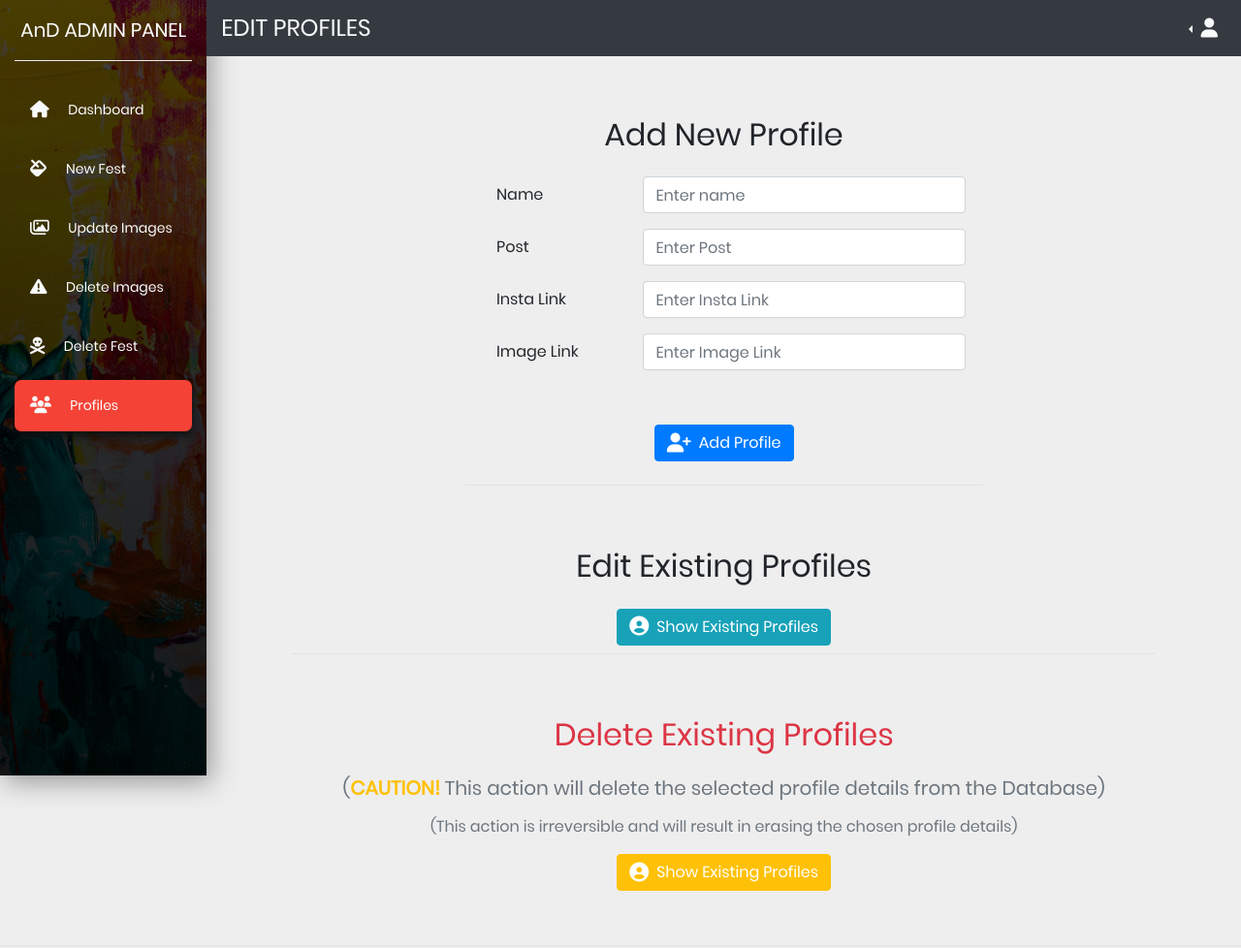
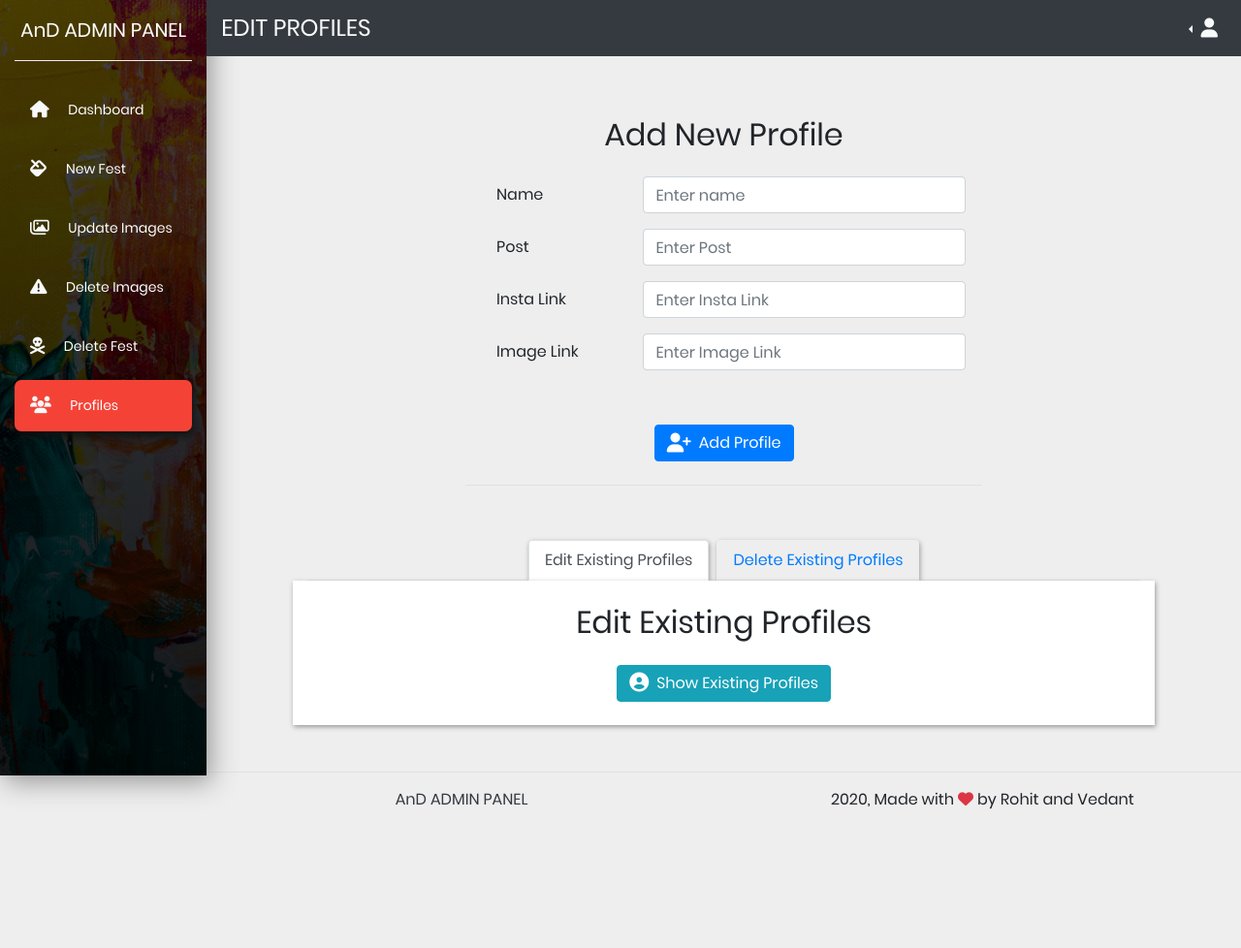
Before and after one commit to VedantBang/ArtsnDecoWebsite, a website: page admin/profiles.html in a window 1280 px wide. Shown: the top 978 px of the page at 97% size. After the commit the page ends 853 px from the top, so only its background shows below. Drawn offline with nearby package versions, Linux system fonts and the light colour scheme; no server answers.

Commit message:
Profiles page Tabs added

```diff
--- a/admin/css/dashboard.css
+++ b/admin/css/dashboard.css
@@ -136,7 +136,18 @@ body {
 }
 /* End Of Add Profile */
 
+/* Update Delete Profile Tabs */
+.nav-tabs {
+  display: flex;
+  justify-content: center;
+}
+/* End Of Update Delete Profile Tabs */
+
 /* Edit Profiles */
+.edit-profiles-tab {
+  background: white;
+}
+
 .edit-profiles {
   display: none;
 }
@@ -164,6 +175,10 @@ body {
 /* End Of Edit Profiles */
 
 /* Delete Profiles */
+.delete-profiles-tab {
+  background: white;
+}
+
 .delete-profiles {
   display: none;
 }
--- a/admin/profiles.html
+++ b/admin/profiles.html
@@ -347,7 +347,7 @@
                 </div>
                 <div class="form-group row justify-content-center">
                   <button
-                    type="submit"
+                    type="button"
                     class="btn btn-primary mt-2"
                     id="add-profile"
                   >
@@ -363,19 +363,68 @@
     </div>
     <!-- End Of Add New Profile -->
 
+    <!-- Tab Section for Update and Delete Profiles -->
+    <div class="container-fluid">
+      <div class="row justify-content-center">
+        <div class="col-xl-10 col-lg-9 col-md-8 ml-auto">
+          <div class="row pt-1 mt-1 justify-content-center">
+            <div class="col-sm-10">
+              <ul class="nav nav-tabs" id="ud-profiles-tab" role="tablist">
+                <li class="nav-item">
+                  <a
+                    href="#edit-profiles-tab"
+                    class="nav-link active card-common mr-1"
+                    id="update-profiles-tab"
+                    data-toggle="tab"
+                    role="tab"
+                    aria-controls="edit-profiles"
+                    aria-selected="true"
+                  >
+                    Edit Existing Profiles
+                  </a>
+                </li>
+                <li class="nav-item">
+                  <a
+                    href="#delete-profiles-tab"
+                    class="nav-link card-common ml-1"
+                    id="remove-profiles-tab"
+                    data-toggle="tab"
+                    role="tab"
+                    aria-controls="delete-profiles"
+                    aria-selected="false"
+                  >
+                    Delete Existing Profiles
+                  </a>
+                </li>
+              </ul>
+            </div>
+          </div>
+        </div>
+      </div>
+    </div>
+    <!-- End Of Tab Section for Update and Delete Profiles -->
+
+    <!-- Tab Content -->
+    <div class="tab-content" id="ud-profiles-tab-content">
+      <div
+        class="tab-pane fade show active"
+        id="edit-profiles-tab"
+        role="tabpanel"
+        aria-labelledby="edit-profiles-tab"
+      >
         <!-- Edit Existing Profile -->
         <div class="container-fluid">
           <div class="row justify-content-center">
             <div class="col-xl-10 col-lg-9 col-md-8 ml-auto">
-          <div class="row pt-1 mt-1 mb-5 justify-content-center">
-            <div class="col-sm-10 p-2 border-bottom">
-              <h2 class="text-center mb-4">
+              <div class="row mb-5 justify-content-center">
+                <div class="col-sm-10 edit-profiles-tab card-common">
+                  <h2 class="text-center mb-4 pt-4">
                     Edit Existing Profiles
                   </h2>
                   <div class="row justify-content-center">
                     <button
                       type="button"
-                  class="btn btn-info"
+                      class="btn btn-info mb-4"
                       id="show-existing-profiles"
                     >
                       <i class="fas fa-user-circle fa-lg text-white mr-1"></i>
@@ -385,8 +434,8 @@
                   <div class="container no-profiles">
                     <div class="row justify-content-center mt-3">
                       <p class="col-12 text-center text-muted mt-3 mb-4">
-                    Looks Like you haven't added any Profiles yet, please go up
-                    and add a profile
+                        Looks Like you haven't added any Profiles yet, please go
+                        up and add a profile
                       </p>
                     </div>
                   </div>
@@ -413,7 +462,10 @@
                         class="col-xl-8 col-lg-10 col-sm-12"
                       >
                         <div class="form-group row">
-                      <label for="update-name" class="col-sm-4 col-form-label">
+                          <label
+                            for="update-name"
+                            class="col-sm-4 col-form-label"
+                          >
                             Edit Name
                           </label>
                           <input
@@ -424,7 +476,10 @@
                           />
                         </div>
                         <div class="form-group row">
-                      <label for="update-post" class="col-sm-4 col-form-label">
+                          <label
+                            for="update-post"
+                            class="col-sm-4 col-form-label"
+                          >
                             Edit Post
                           </label>
                           <input
@@ -435,7 +490,10 @@
                           />
                         </div>
                         <div class="form-group row">
-                      <label for="update-link" class="col-sm-4 col-form-label">
+                          <label
+                            for="update-link"
+                            class="col-sm-4 col-form-label"
+                          >
                             Edit Insta Link
                           </label>
                           <input
@@ -446,7 +504,10 @@
                           />
                         </div>
                         <div class="form-group row">
-                      <label for="update-image" class="col-sm-4 col-form-label">
+                          <label
+                            for="update-image"
+                            class="col-sm-4 col-form-label"
+                          >
                             Edit Image Link
                           </label>
                           <input
@@ -483,7 +544,9 @@
                             class="btn btn-success"
                             id="update-profile"
                           >
-                        <i class="fas fa-user-edit fa-lg text-white mr-1"></i>
+                            <i
+                              class="fas fa-user-edit fa-lg text-white mr-1"
+                            ></i>
                             Update Profile
                           </button>
                         </div>
@@ -496,19 +559,26 @@
           </div>
         </div>
         <!-- End Of Edit Existing Profile -->
-
+      </div>
+      <div
+        class="tab-pane fade"
+        id="delete-profiles-tab"
+        role="tabpanel"
+        aria-labelledby="delete-profiles-tab"
+      >
         <!-- Delete Profiles -->
         <div class="container-fluid">
           <div class="row justify-content-center">
             <div class="col-xl-10 col-lg-9 col-md-8 ml-auto">
-          <div class="row pt-1 mt-1 mb-5 justify-content-center">
-            <div class="col-sm-10 p-2">
-              <h2 class="text-center mb-4 text-danger">
+              <div class="row mb-5 justify-content-center">
+                <div class="col-sm-10 delete-profiles-tab card-common">
+                  <h2 class="text-center mb-4 pt-4 text-danger">
                     Delete Existing Profiles
                   </h2>
                   <h5 class="text-center text-muted mb-3">
-                (<span class="text-warning"><b>CAUTION!</b></span> This action
-                will delete the selected profile details from the Database)
+                    (<span class="text-warning"><b>CAUTION!</b></span> This
+                    action will delete the selected profile details from the
+                    Database)
                   </h5>
                   <p class="text-center text-secondary">
                     (This action is irreversible and will result in erasing the
@@ -517,18 +587,18 @@
                   <div class="row justify-content-center">
                     <button
                       type="button"
-                  class="btn btn-warning text-white"
+                      class="btn btn-warning text-white mb-4"
                       id="show-existing-profiles-to-delete"
                     >
-                  <i class="fas fa-user-circle fa-lg text-white mr-1"></i>
+                      <i class="fas fa-user-circle fa-lg mr-1"></i>
                       Show Existing Profiles
                     </button>
                   </div>
                   <div class="container no-delete-profiles">
                     <div class="row justify-content-center mt-3">
                       <p class="col-12 text-center text-muted mt-3 mb-4">
-                    Looks Like you haven't added any Profiles yet, please go up
-                    and add a profile
+                        Looks Like you haven't added any Profiles yet, please go
+                        up and add a profile
                       </p>
                     </div>
                   </div>
@@ -567,7 +637,7 @@
                     <div class="row justify-content-center">
                       <button
                         type="button"
-                    class="btn btn-danger"
+                        class="btn btn-danger mb-4"
                         data-toggle="modal"
                         data-target="#delete-profiles-modal"
                       >
@@ -582,6 +652,9 @@
           </div>
         </div>
         <!-- End Of Delete Profiles -->
+      </div>
+    </div>
+    <!-- End Of Tab Content -->
 
     <!-- Delete Profiles Modal -->
     <div class="modal fade" id="delete-profiles-modal">
```
Lines whose indentation alone changed are shown as unchanged.
